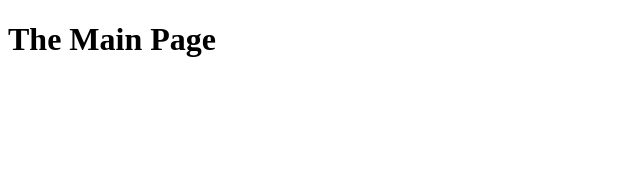
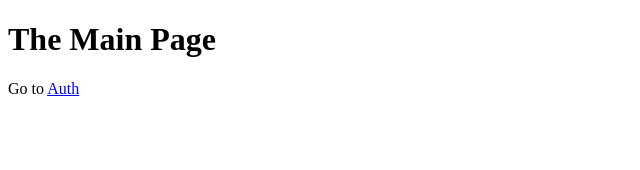
Before and after one commit to ryujignh/next_js, a Next.js app: page / in a window 1280 px wide. Shown: the top 170 px of the page, without its empty margins (0-640 px from the left). Built offline with nearby package versions, Linux system fonts and the light colour scheme.

Commit message:
Add Link

```diff
--- a/pages/auth/index.js
+++ b/pages/auth/index.js
@@ -1,4 +1,5 @@
 import React from 'react';
+import Link from "next/link";
 
 const AuthIndexPage = () => (
     <div>
--- a/pages/index.js
+++ b/pages/index.js
@@ -1,9 +1,11 @@
 import React from 'react';
+import Link from "next/link";
 
 const IndexPage = () => (
     <div>
         <h1>The Main Page</h1>
+        <p>Go to <Link href="/auth"><a>Auth</a></Link></p>
     </div>
-)
+);
 
 export default IndexPage;
```
